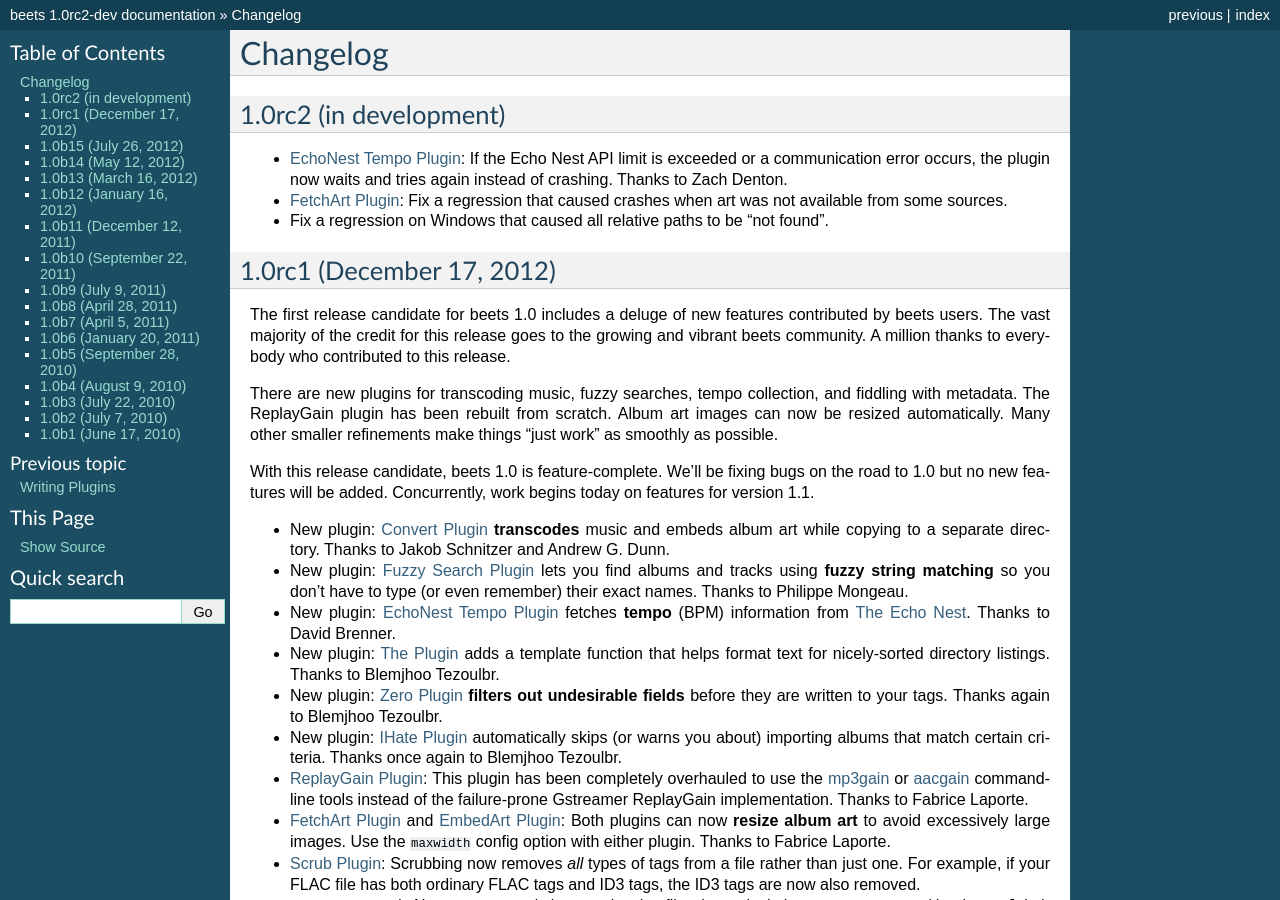
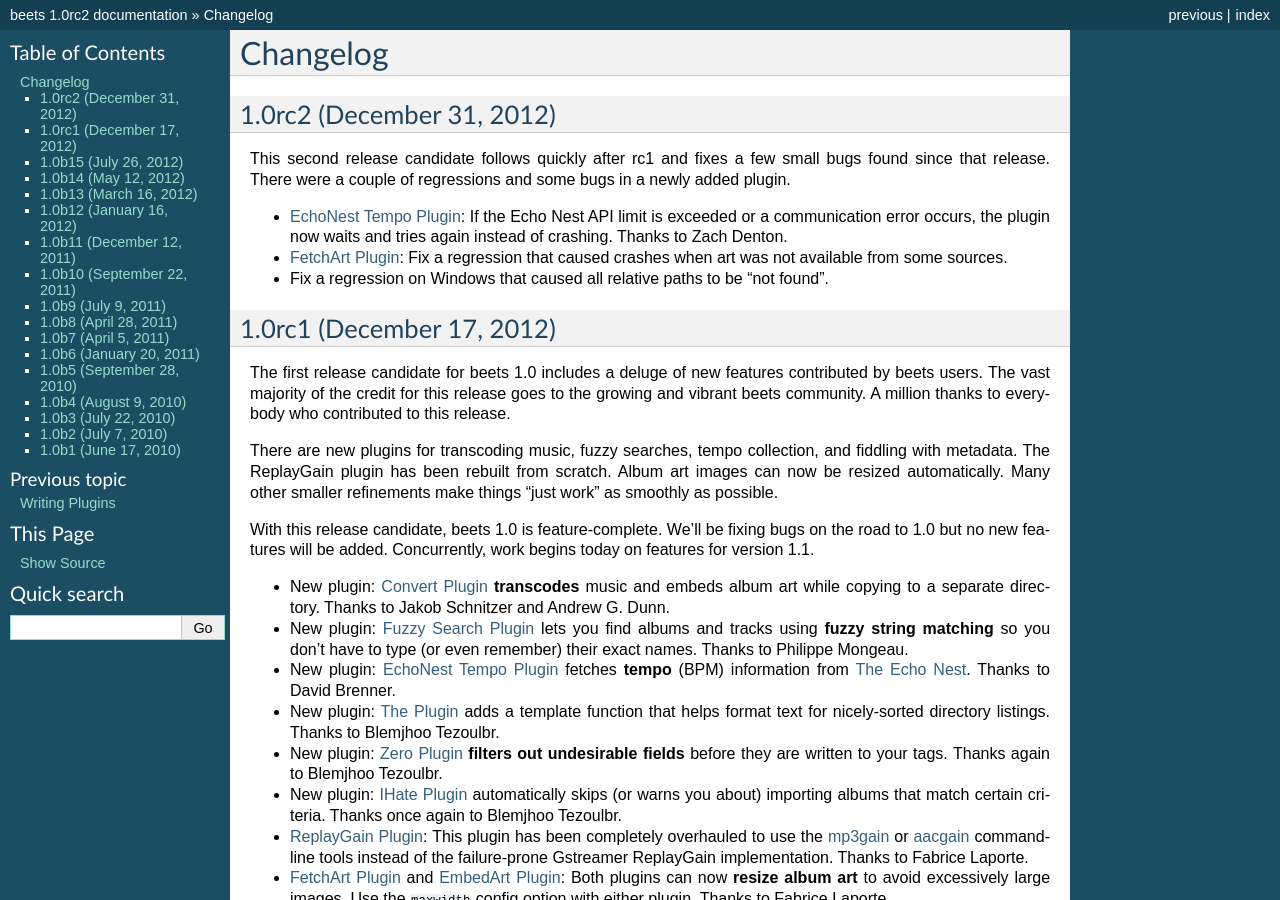
Before and after one commit to google-code-export/beets, a Sphinx documentation site: the page built from docs/changelog.rst, in a window 1280 px wide and 900 px high. Built offline with Sphinx 7.4.7, drawn with Linux system fonts in a browser that asks for light colours; some of the changed text lies outside the part shown.

Commit message:
version numbers for 1.0rc2 release

```diff
--- a/beets/__init__.py
+++ b/beets/__init__.py
@@ -12,7 +12,7 @@
 # The above copyright notice and this permission notice shall be
 # included in all copies or substantial portions of the Software.
 
-__version__ = '1.0rc2-dev'
+__version__ = '1.0rc2'
 __author__ = 'Adrian Sampson <adrian@radbox.org>'
 
 import beets.library
--- a/docs/changelog.rst
+++ b/docs/changelog.rst
@@ -1,8 +1,12 @@
 Changelog
 =========
 
-1.0rc2 (in development)
------------------------
+1.0rc2 (December 31, 2012)
+--------------------------
+
+This second release candidate follows quickly after rc1 and fixes a few small
+bugs found since that release. There were a couple of regressions and some bugs
+in a newly added plugin.
 
 * :doc:`/plugins/echonest_tempo`: If the Echo Nest API limit is exceeded or a
   communication error occurs, the plugin now waits and tries again instead of
--- a/docs/conf.py
+++ b/docs/conf.py
@@ -13,7 +13,7 @@
 copyright = u'2012, Adrian Sampson'
 
 version = '1.0'
-release = '1.0rc2-dev'
+release = '1.0rc2'
 
 pygments_style = 'sphinx'
 
--- a/setup.py
+++ b/setup.py
@@ -42,7 +42,7 @@
     shutil.copytree(os.path.join(docdir, '_build', 'man'), mandir)
 
 setup(name='beets',
-      version='1.0rc2-dev',
+      version='1.0rc2',
       description='music tagger and library organizer',
       author='Adrian Sampson',
       author_email='adrian@radbox.org',
```
